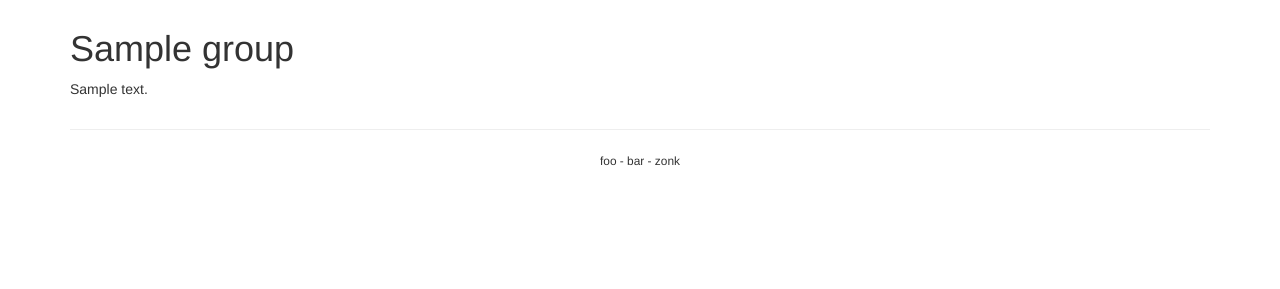
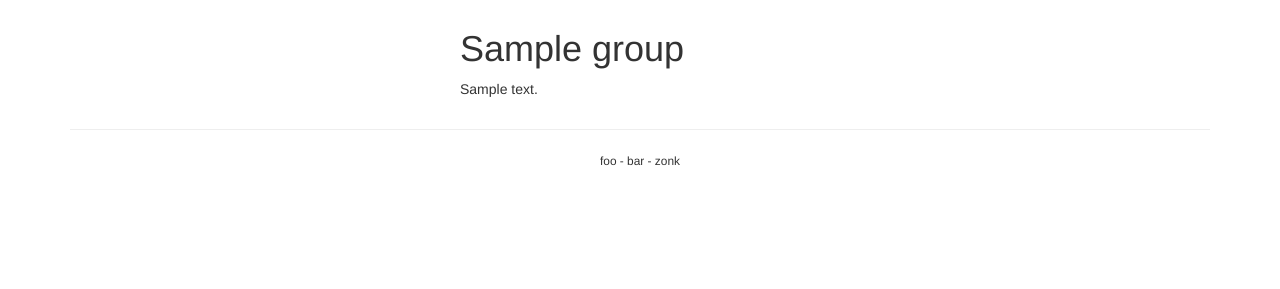
Before and after one commit to ecclesianuernberg/genesis, a Flask app: template app/templates/group.html in a window 1280 px wide. Shown: the part 83-372 px from the top of the page. Run offline with Flask 2, Linux system fonts and the light colour scheme; the template is opened without the code that fills it: most values are stand-ins (such as "Sample title", 1, 10 or a date in 2020); some libraries are stand-ins or nearby versions.

Commit message:
some grid stuff

```diff
--- a/app/templates/group.html
+++ b/app/templates/group.html
@@ -2,11 +2,17 @@
 
 {% block content %}
 <div class="container">
-	<h1>{{ group.name }} {% if current_user.get_id()|int == group.head_id|int %}<small><a href="{{ url_for('group_edit', id=group.id) }}"><span class="glyphicon glyphicon-pencil"></span></a></small>{% endif %}</h1>
-	{% if group.image %}
-	<img src="{{ url_for('.static', filename='group_images/') }}{{ group.id }}.jpg" class="img-responsive img-thumbnail pull-right">
-	{% endif %}
-	{{ group.long_description|markdown}}
+	<div class="row">
+		<div class="col-md-4">
+			{% if group.image %}
+			<img src="{{ url_for('.static', filename='group_images/') }}{{ group.id }}.jpg" class="img-responsive img-thumbnail">
+			{% endif %}
+		</div>
+		<div class="col-md-8">
+			<h1>{{ group.name }} {% if current_user.get_id()|int == group.head_id|int %}<small><a href="{{ url_for('group_edit', id=group.id) }}"><span class="glyphicon glyphicon-pencil"></span></a></small>{% endif %}</h1>
+			{{ group.long_description|markdown}}
+		</div>
+	</div>
 </div>
 {{ super() }}
 {% endblock %}
```
